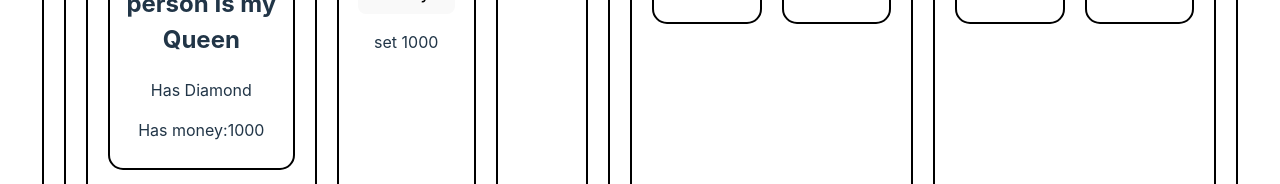
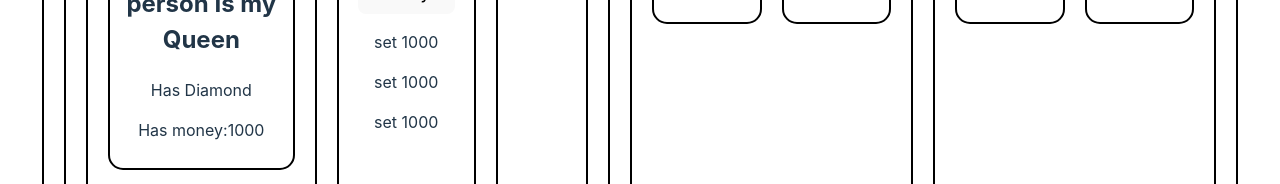
Before and after one commit to GGTuran/taking-away, a React (Vite) app: page / in a window 1280 px wide. Shown: the part 532-716 px from the top of the page. Built offline with nearby package versions, Linux system fonts and the light colour scheme.

Commit message:
set money

```diff
--- a/src/Components/Brother/Brother.jsx
+++ b/src/Components/Brother/Brother.jsx
@@ -11,6 +11,8 @@ const Brother = () => {
             <p>does not have {honey}</p>
             <button>money:{setMoney}</button>
             <p>set {money}</p>
+            <p>set {money}</p>
+            <p>set {money}</p>
         </div>
     );
 };
```
